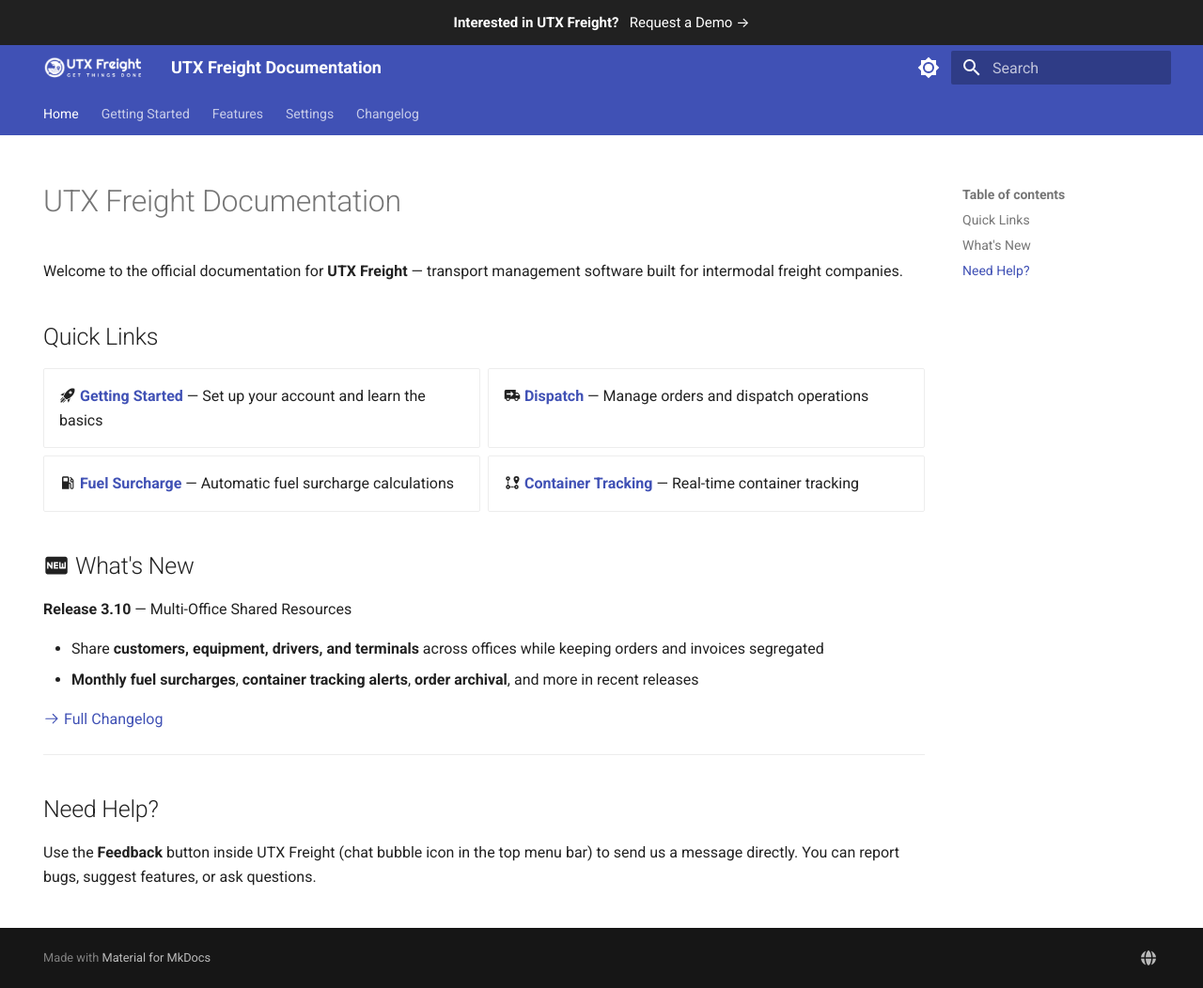
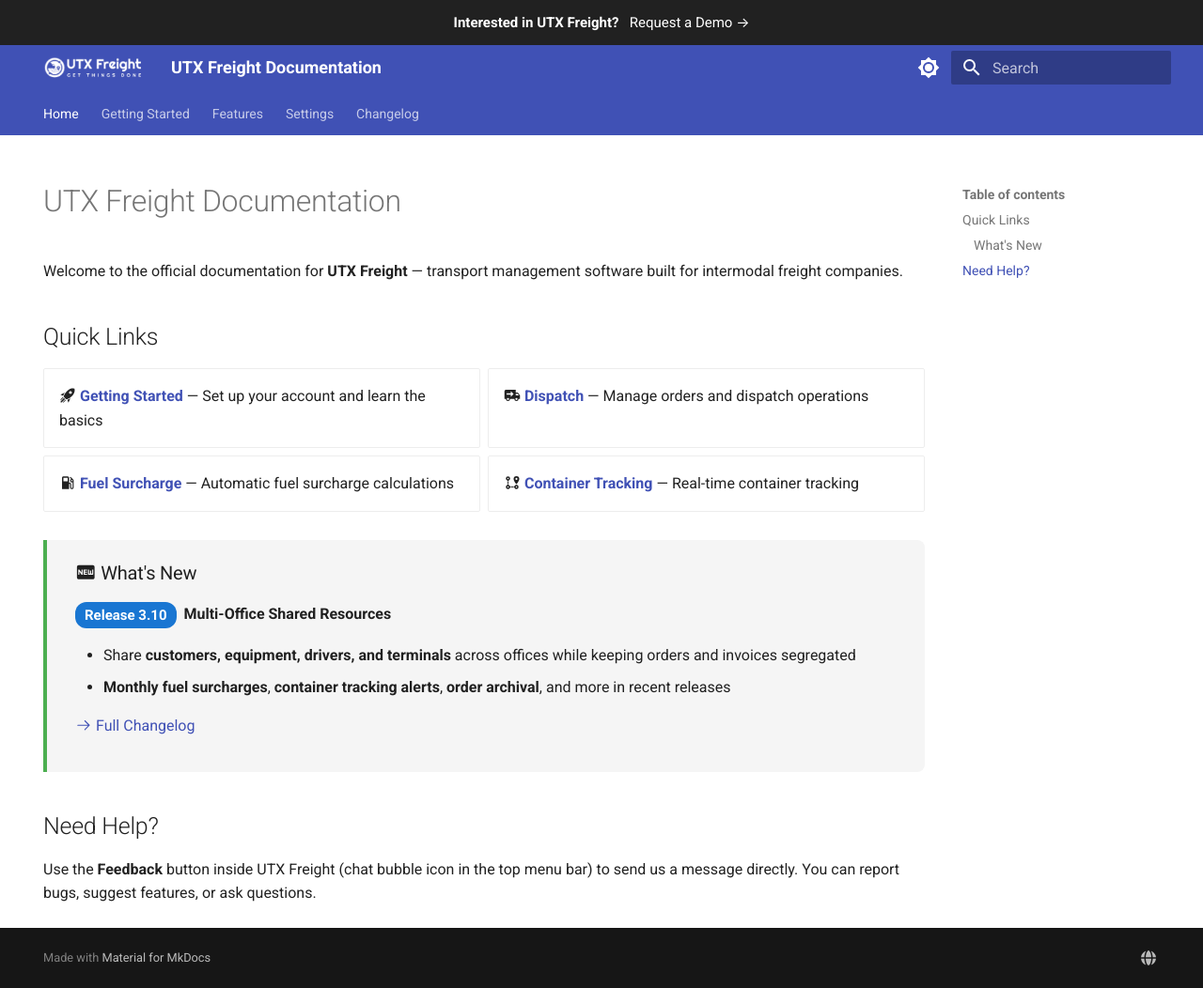
Before and after one commit to utxweb/utxfreight-docs, an MkDocs documentation site: the page built from docs/index.md, in a window 1280 px wide and 1052 px high. Shown: the whole window at 94% size. Built offline with MkDocs 1.6.1 and Material for MkDocs 9.7.7, drawn with Linux system fonts in a browser that asks for light colours.

Commit message:
Style What's New as a distinct card with version pill badge
- Light grey background box with green left border accent
- Blue pill badge for the release number
- Dark mode support for the pill color
- Visually separates dynamic updates from static help content

Co-Authored-By: Claude Opus 4.6 (1M context) <noreply@anthropic.com>

```diff
--- a/docs/index.md
+++ b/docs/index.md
@@ -18,16 +18,18 @@ Welcome to the official documentation for **UTX Freight** — transport manageme
 
 </div>
 
-## :material-new-box: What's New
+<div class="whats-new" markdown>
 
-**Release 3.10** — Multi-Office Shared Resources
+### :material-new-box: What's New
+
+<span class="version-pill">Release 3.10</span> **Multi-Office Shared Resources**
 
 - Share **customers, equipment, drivers, and terminals** across offices while keeping orders and invoices segregated
 - **Monthly fuel surcharges**, **container tracking alerts**, **order archival**, and more in recent releases
 
 [:octicons-arrow-right-24: Full Changelog](freight/changelog.md)
 
----
+</div>
 
 ## Need Help?
 
--- a/docs/stylesheets/extra.css
+++ b/docs/stylesheets/extra.css
@@ -4,6 +4,34 @@
 .twemoji.text-info svg { color: #2196f3; }
 .twemoji.text-primary svg { color: #1976d2; }
 .twemoji.text-secondary svg { color: #9e9e9e; }
+
+/* What's New box */
+.whats-new {
+  background: var(--md-code-bg-color);
+  border-left: 4px solid #4caf50;
+  border-radius: 0 8px 8px 0;
+  padding: 1rem 1.5rem;
+  margin: 1.5rem 0;
+}
+.whats-new h3 {
+  margin-top: 0;
+}
+
+/* Version pill badge */
+.version-pill {
+  display: inline-block;
+  background: #1976d2;
+  color: #fff;
+  font-size: .75rem;
+  font-weight: 700;
+  padding: 2px 10px;
+  border-radius: 12px;
+  vertical-align: middle;
+  margin-right: 4px;
+}
+[data-md-color-scheme="slate"] .version-pill {
+  background: #42a5f5;
+}
 
 /* Announce bar CTA */
 .cta-announce {
```
